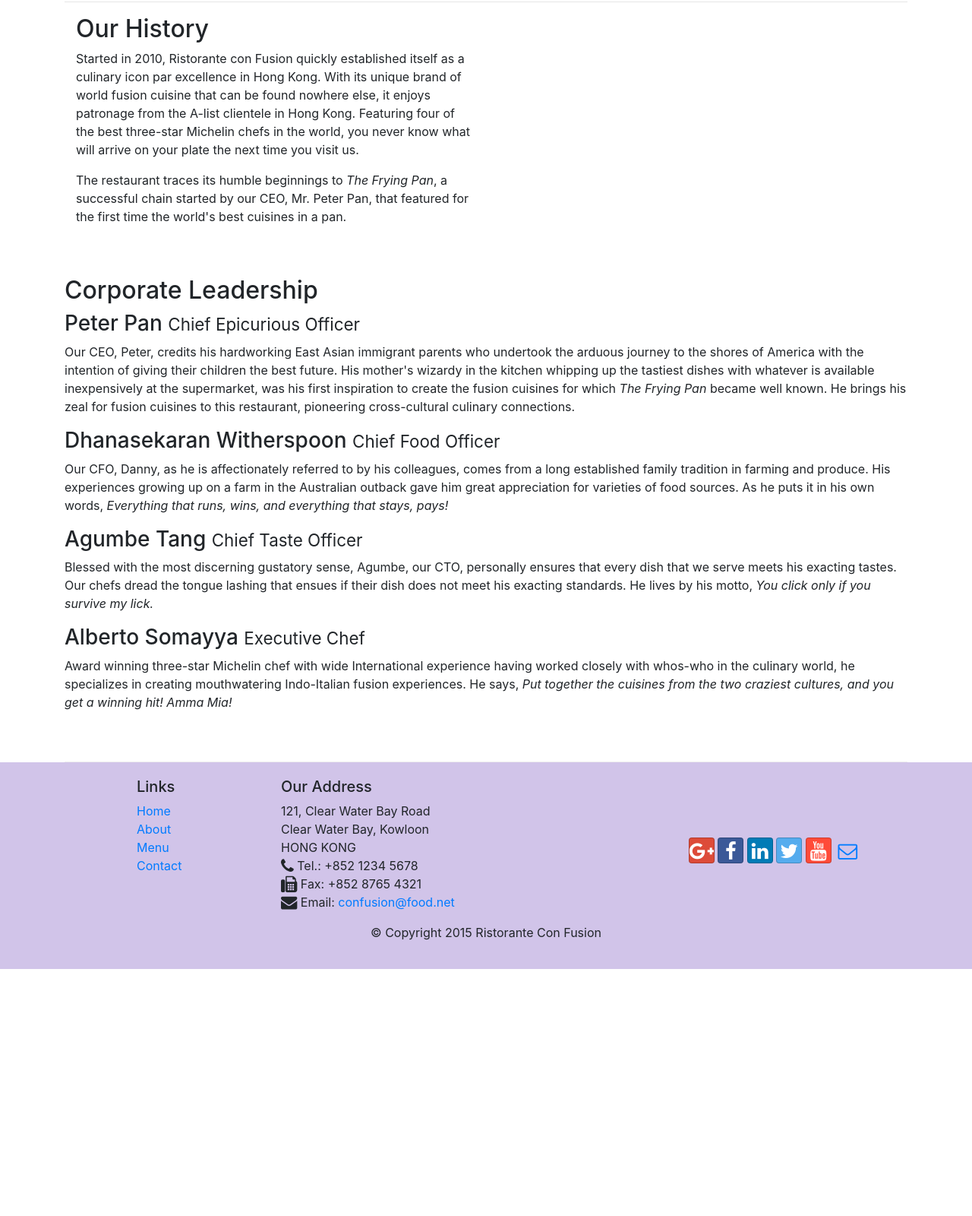
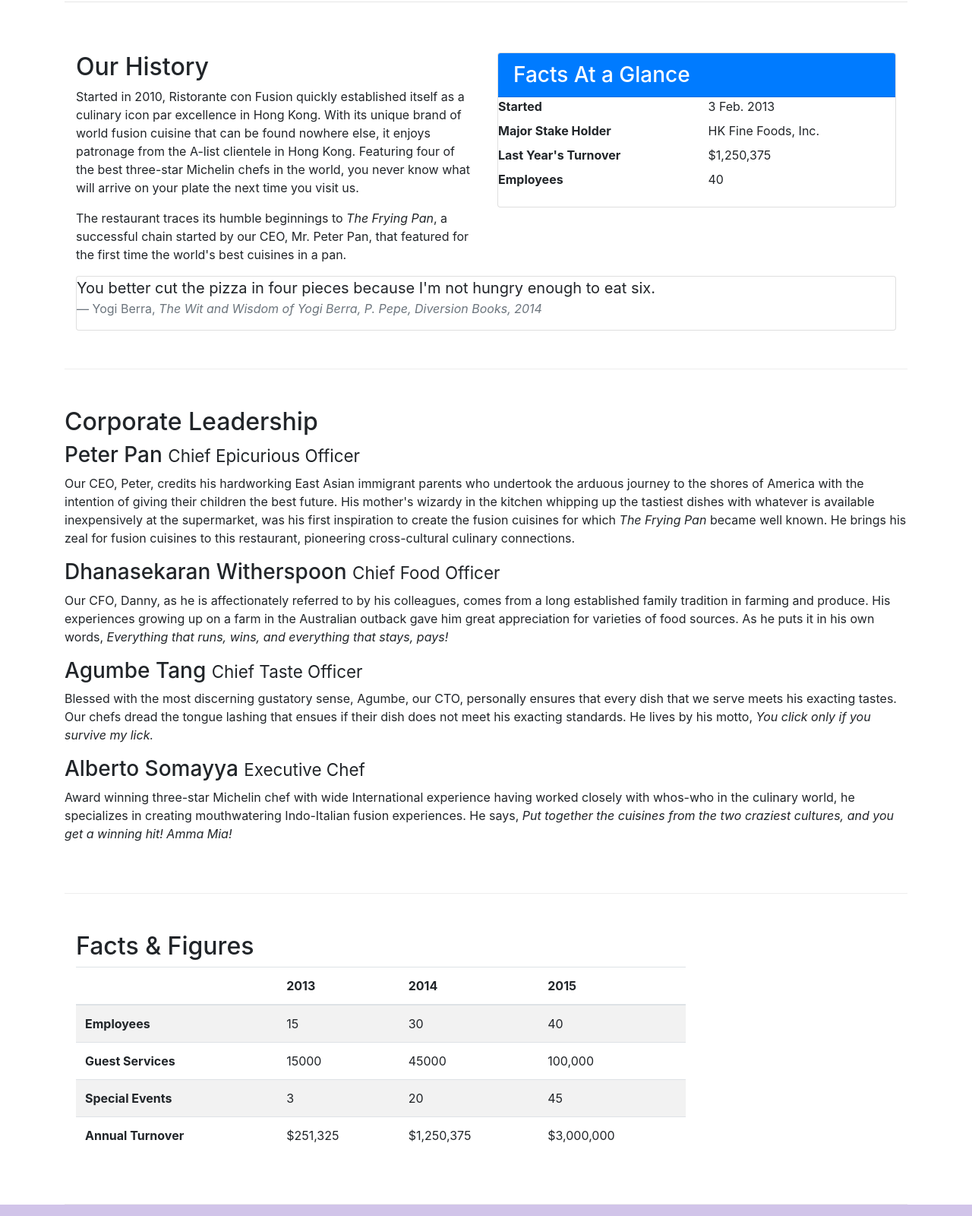
Before and after one commit to kotternaj/rest-app, a website: page aboutus.html in a window 1280 px wide. Shown: the part 400-2000 px from the top of the page at 76% size. Before the commit the page ends 1675 px from the top, so only its background shows below. Drawn offline with nearby package versions, Linux system fonts and the light colour scheme.

Commit message:
Tables and Cards

```diff
--- a/aboutus.html
+++ b/aboutus.html
@@ -57,13 +57,38 @@
             </div>
         </div>
 
-        <div>
-            <div class="ourhistory col col-md-6">
+        <div class="row row-content">
+            <div class="col-sm-6">
                 <h2>Our History</h2>
                 <p>Started in 2010, Ristorante con Fusion quickly established itself as a culinary icon par excellence in Hong Kong. With its unique brand of world fusion cuisine that can be found nowhere else, it enjoys patronage from the A-list clientele in Hong Kong.  Featuring four of the best three-star Michelin chefs in the world, you never know what will arrive on your plate the next time you visit us.</p>
                 <p>The restaurant traces its humble beginnings to <em>The Frying Pan</em>, a successful chain started by our CEO, Mr. Peter Pan, that featured for the first time the world's best cuisines in a pan.</p>
             </div>
-            <div>
+            <div class="col-sm">
+                <div class="card">
+                    <h3 class="card-header bg-primary text-white">Facts At a Glance</h3>
+                    <div class="card-block">
+                        <dl class="row">
+                            <dt class="col-6">Started</dt>
+                            <dd class="col-6">3 Feb. 2013</dd>
+                            <dt class="col-6">Major Stake Holder</dt>
+                            <dd class="col-6">HK Fine Foods, Inc.</dd>
+                            <dt class="col-6">Last Year's Turnover</dt>
+                            <dd class="col-6">$1,250,375</dd>
+                            <dt class="col-6">Employees</dt>
+                            <dd class="col-6">40</dd>
+                        </dl>
+                    </div>
+                </div>
+            </div>
+            <div class="col-12">
+                <div class="card card-block bg-faded">
+                    <blockquote class="blockquote">
+                        <p class="mb-0">You better cut the pizza in four pieces because I'm not hungry enough to eat six.</p>
+                        <footer class="blockquote-footer">Yogi Berra,
+                         <cite title="Source Title">The Wit and Wisdom of Yogi Berra, P. Pepe, Diversion Books, 2014</cite>
+                        </footer>
+                    </blockquote>
+                </div>
             </div>
         </div>
 
@@ -80,6 +105,51 @@
                 <h3>Alberto Somayya <small>Executive Chef</small></h3>
                 <p class="hidden-xs-down">Award winning three-star Michelin chef with wide International experience having worked closely with whos-who in the culinary world, he specializes in creating mouthwatering Indo-Italian fusion experiences. He says, <em>Put together the cuisines from the two craziest cultures, and you get a winning hit! Amma Mia!</em></p>
             </div>
+       </div>
+       <div class="row row-content">
+           <div class="col-12 col-sm-9">
+               <h2>Facts &amp Figures</h2>
+                <div class="table-responsive">
+                <table class="table table-striped">
+                <thead class="thead-inverse">
+                    <tr>
+                        <th>&nbsp;</th>
+                        <th>2013</th>
+                        <th>2014</th>
+                        <th>2015</th>
+                    </tr>
+                </thead>
+                <tbody>
+                    <tr>
+                        <th>Employees</th>
+                        <td>15</td>
+                        <td>30</td>
+                        <td>40</td>
+                    </tr>
+                    <tr>
+                        <th>Guest Services</th>
+                        <td>15000</td>
+                        <td>45000</td>
+                        <td>100,000</td>
+                    </tr>
+                    <tr>
+                        <th>Special Events</th>
+                        <td>3</td>
+                        <td>20</td>
+                        <td>45</td>
+                    </tr>
+                    <tr>
+                        <th>Annual Turnover</th>
+                        <td>$251,325</td>
+                        <td>$1,250,375</td>
+                        <td>$3,000,000</td>
+                    </tr>
+                </tbody>
+                </table>
+               </div>
+           </div>
+           <div class="col-12 col-sm-3">
+           </div>
        </div>
 
     </div>
```
